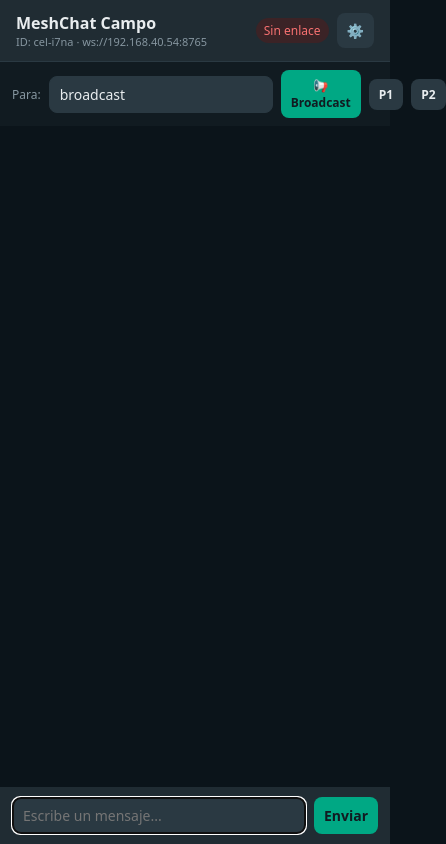
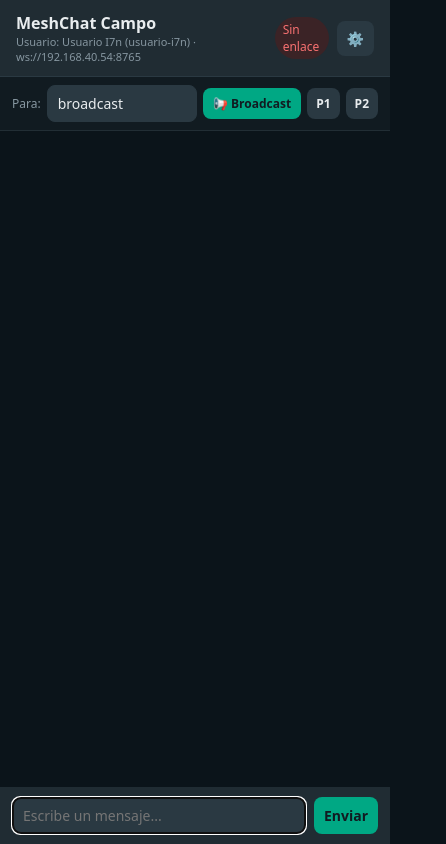
Before and after one commit to giovannytoro-codigo/proyecto-mesh-hibrido, a plain HTML site: page app_movil/index.html in a window 390 px wide. Both pictures are taken after a click on the button "📢 Broadcast". Shown: the whole page, 446 px wide, since content can reach past the window. Drawn offline with Linux system fonts and the light colour scheme.

Commit message:
para que los nombre del celular se personalize

```diff
--- a/app_movil/index.html
+++ b/app_movil/index.html
@@ -13,11 +13,10 @@
     .titulo { font-weight: 700; font-size: 16px; }
     .estado { font-size: 12px; padding: 4px 8px; border-radius: 999px; background: #3b2326; color: #f87171; }
     .estado.ok { background: #14362a; color: #34d399; }
-    .barra-config { background: #111b21; padding: 8px 12px; display: grid; grid-template-columns: 1fr 1fr auto; gap: 8px; border-bottom: 1px solid #222e35; }
     input, select, button { border-radius: 8px; border: 1px solid #2a3942; background: #2a3942; color: #e9edef; padding: 8px 10px; font-size: 14px; }
     button { background: #00a884; color: #111b21; font-weight: 700; border: none; cursor: pointer; }
     button.sec { background: #2a3942; color: #e9edef; }
-    .barra-destino { background: #111b21; padding: 8px 12px; display: flex; gap: 8px; align-items: center; }
+    .barra-destino { background: #111b21; padding: 8px 12px; display: flex; gap: 6px; align-items: center; border-bottom: 1px solid #222e35; }
     .barra-destino label { font-size: 12px; color: #8696a0; }
     #chat { flex: 1; overflow-y: auto; padding: 14px; display: flex; flex-direction: column; gap: 10px; background: #0b141a; }
     .msg { max-width: 82%; padding: 8px 12px; border-radius: 10px; font-size: 14px; line-height: 1.35; word-wrap: break-word; }
@@ -37,45 +36,36 @@
       <div id="subtitulo-id" style="font-size:11px;color:#8696a0;"></div>
     </div>
     <div style="display:flex;gap:8px;align-items:center;">
-      <span id="badge-estado" class="estado">Desconectado</span>
-      <button class="sec" onclick="toggleCfg()">⚙️</button>
+      <span id="badge-estado" class="estado">Sin enlace</span>
+      <button type="button" class="sec" onclick="toggleCfg()">⚙️</button>
     </div>
   </header>
 
   <div id="panel-cfg" class="panel-cfg">
     <input id="cfg-ws" placeholder="ws://192.168.40.54:8765" />
     <div style="display:flex;gap:8px;">
-      <input id="cfg-mi-id" placeholder="Tu ID (ej. cel-campo-1)" style="flex:1;" />
+      <input id="cfg-mi-id" placeholder="Tu nombre (ej. Juan, Pedro)" style="flex:1;" />
       <input id="cfg-ttl" type="number" min="1" max="10" value="3" style="width:72px;" />
-      <button onclick="guardarCfg()">Conectar</button>
+      <button type="button" onclick="guardarCfg()">Conectar</button>
     </div>
   </div>
 
   <div class="barra-destino">
     <label>Para:</label>
-    <input id="destino" value="broadcast" placeholder="broadcast o ID de nodo" style="flex:1;" />
+    <input id="destino" value="broadcast" placeholder="broadcast o nombre/nodo" style="flex:1;min-width:90px;" />
     <button type="button" onclick="fijarBroadcast()" style="padding:7px 10px;font-size:12px;">📢 Broadcast</button>
-    <button type="button" class="sec" onclick="fijarDestino('nodo-portatil-1')" style="padding:7px 10px;font-size:12px;">P1</button>
-    <button type="button" class="sec" onclick="fijarDestino('nodo-portatil-2')" style="padding:7px 10px;font-size:12px;">P2</button>
+    <button type="button" class="sec" onclick="fijarDestino('nodo-portatil-1')" style="padding:7px 9px;font-size:12px;">P1</button>
+    <button type="button" class="sec" onclick="fijarDestino('nodo-portatil-2')" style="padding:7px 9px;font-size:12px;">P2</button>
   </div>
 
   <div id="chat"></div>
 
   <footer>
     <input id="texto-msg" placeholder="Escribe un mensaje..." onkeydown="if(event.key==='Enter') enviarMensaje()" />
-    <button onclick="enviarMensaje()">Enviar</button>
+    <button type="button" onclick="enviarMensaje()">Enviar</button>
   </footer>
 
   <script>
-     function fijarDestino(id) {
-      document.getElementById("destino").value = id;
-     }
-
-    function fijarBroadcast() {
-      fijarDestino("broadcast");
-      document.getElementById("texto-msg").focus();
-    }
-
     if ("serviceWorker" in navigator) {
       navigator.serviceWorker.register("./sw.js").catch(() => {});
     }
@@ -83,12 +73,32 @@
     const STORAGE_CFG = "meshchat_cfg_v1";
     const STORAGE_MSGS = "meshchat_msgs_v1";
 
+    function sanitizarNombre(raw, fallback = "") {
+      const limpio = (raw || "")
+        .trim()
+        .toLowerCase()
+        .normalize("NFD")
+        .replace(/[\u0300-\u036f]/g, "")
+        .replace(/[^a-z0-9_-]+/g, "-")
+        .replace(/^-+|-+$/g, "");
+      return limpio || fallback;
+    }
+
+    function formatearNombre(id) {
+      if (!id || id === "broadcast" || id.startsWith("nodo-")) return id;
+      return id
+        .split("-")
+        .map(p => p ? p[0].toUpperCase() + p.slice(1) : "")
+        .join(" ");
+    }
+
     function cargarCfg() {
       const guardada = JSON.parse(localStorage.getItem(STORAGE_CFG) || "{}");
+      const idGuardado = sanitizarNombre(guardada.miId, "");
       return {
-        wsUrl: guardada.wsUrl || "ws://192.168.40.54:8765",
-        miId: guardada.miId || ("cel-" + Math.random().toString(36).slice(2, 6)),
-        ttl: guardada.ttl || 3
+        wsUrl: (guardada.wsUrl || "ws://192.168.40.54:8765").trim(),
+        miId: idGuardado || ("usuario-" + Math.random().toString(36).slice(2, 5)),
+        ttl: Math.max(1, parseInt(guardada.ttl || "3", 10))
       };
     }
 
@@ -97,23 +107,40 @@
     let ws = null;
     let reconectarTimer = null;
 
+    function actualizarSubtitulo() {
+      document.getElementById("subtitulo-id").textContent =
+        "Usuario: " + formatearNombre(cfg.miId) + " (" + cfg.miId + ") · " + cfg.wsUrl;
+    }
+
     document.getElementById("cfg-ws").value = cfg.wsUrl;
     document.getElementById("cfg-mi-id").value = cfg.miId;
     document.getElementById("cfg-ttl").value = cfg.ttl;
-    document.getElementById("subtitulo-id").textContent = "ID: " + cfg.miId + " · " + cfg.wsUrl;
+    actualizarSubtitulo();
 
     function toggleCfg() {
       document.getElementById("panel-cfg").classList.toggle("visible");
     }
 
     function guardarCfg() {
-      cfg.wsUrl = document.getElementById("cfg-ws").value.trim() || cfg.wsUrl;
-      cfg.miId = document.getElementById("cfg-mi-id").value.trim() || cfg.miId;
-      cfg.ttl = Math.max(1, parseInt(document.getElementById("cfg-ttl").value || "3", 10));
+      const nuevoWs = document.getElementById("cfg-ws").value.trim() || cfg.wsUrl;
+      const nuevoId = sanitizarNombre(document.getElementById("cfg-mi-id").value, cfg.miId);
+      const nuevoTtl = Math.max(1, parseInt(document.getElementById("cfg-ttl").value || "3", 10));
+
+      cfg = { wsUrl: nuevoWs, miId: nuevoId, ttl: nuevoTtl };
+      document.getElementById("cfg-mi-id").value = cfg.miId;
       localStorage.setItem(STORAGE_CFG, JSON.stringify(cfg));
-      document.getElementById("subtitulo-id").textContent = "ID: " + cfg.miId + " · " + cfg.wsUrl;
+      actualizarSubtitulo();
       toggleCfg();
       conectarWS(true);
+    }
+
+    function fijarDestino(id) {
+      document.getElementById("destino").value = id;
+    }
+
+    function fijarBroadcast() {
+      fijarDestino("broadcast");
+      document.getElementById("texto-msg").focus();
     }
 
     function guardarMensajes() {
@@ -133,10 +160,12 @@
         const div = document.createElement("div");
         div.className = "msg " + (m.mio ? "mio" : "otro");
         const estadoTxt = m.mio ? (m.ack ? "✓✓ ACK" : (m.enviado ? "✓ Enviado" : "🕒 Pendiente")) : "";
+        const origenVisible = formatearNombre(m.origen);
+        const destinoVisible = formatearNombre(m.destino);
         div.innerHTML = `
           <div>${m.texto.replace(/</g, "&lt;")}</div>
           <div class="meta">
-            <span>${m.origen} → ${m.destino} (TTL ${m.ttl})</span>
+            <span>${origenVisible} → ${destinoVisible} (TTL ${m.ttl})</span>
             <span>${estadoTxt}</span>
           </div>
         `;
@@ -234,10 +263,12 @@
         ? crypto.randomUUID()
         : (Date.now().toString(36) + "-" + Math.random().toString(36).slice(2, 8));
 
+      const destinoLimpio = sanitizarNombre(destinoInput.value, "broadcast");
+
       const nuevo = {
         msg_id,
         origen: cfg.miId,
-        destino: (destinoInput.value || "broadcast").trim(),
+        destino: destinoLimpio,
         ttl: cfg.ttl,
         texto,
         mio: true,
```
